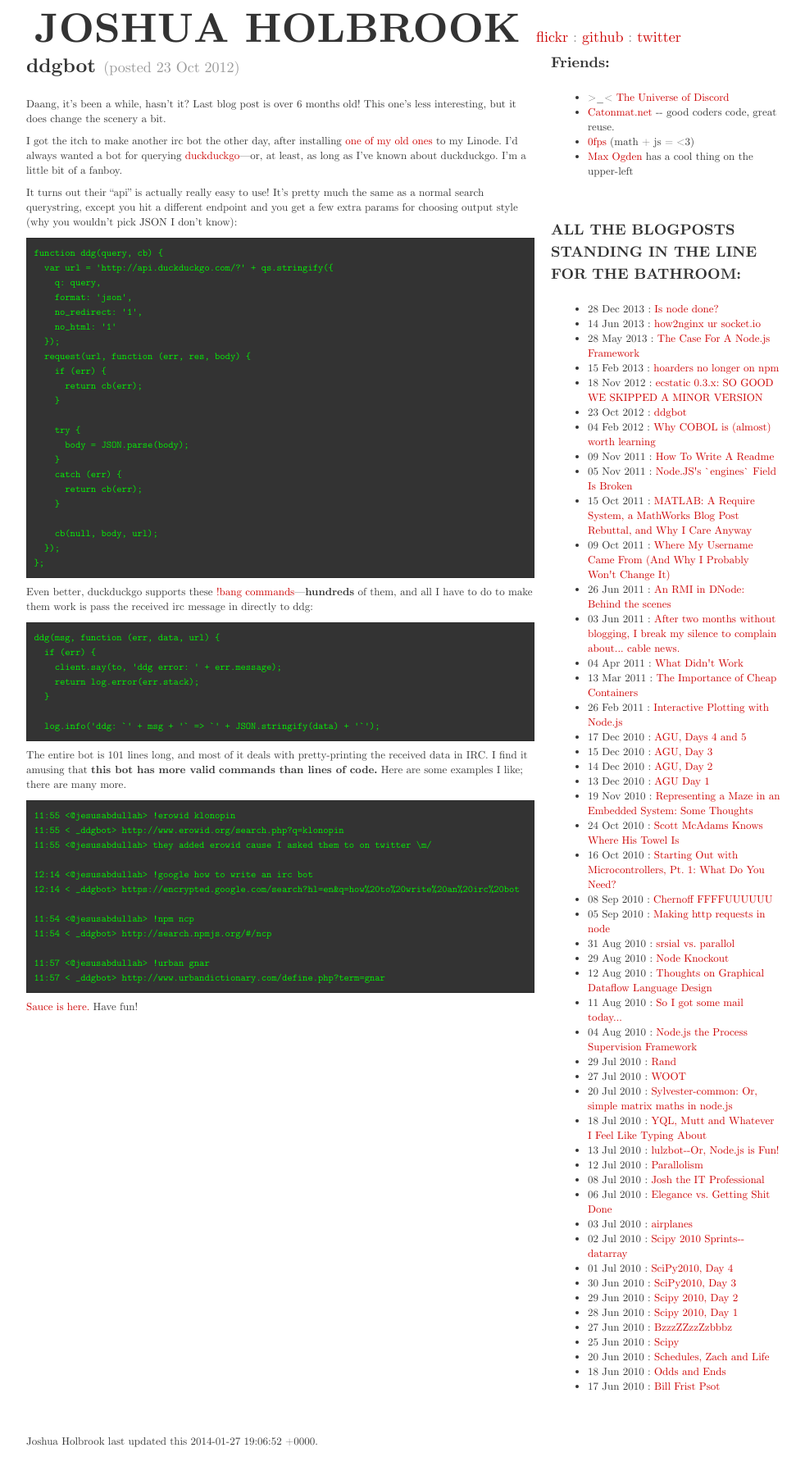
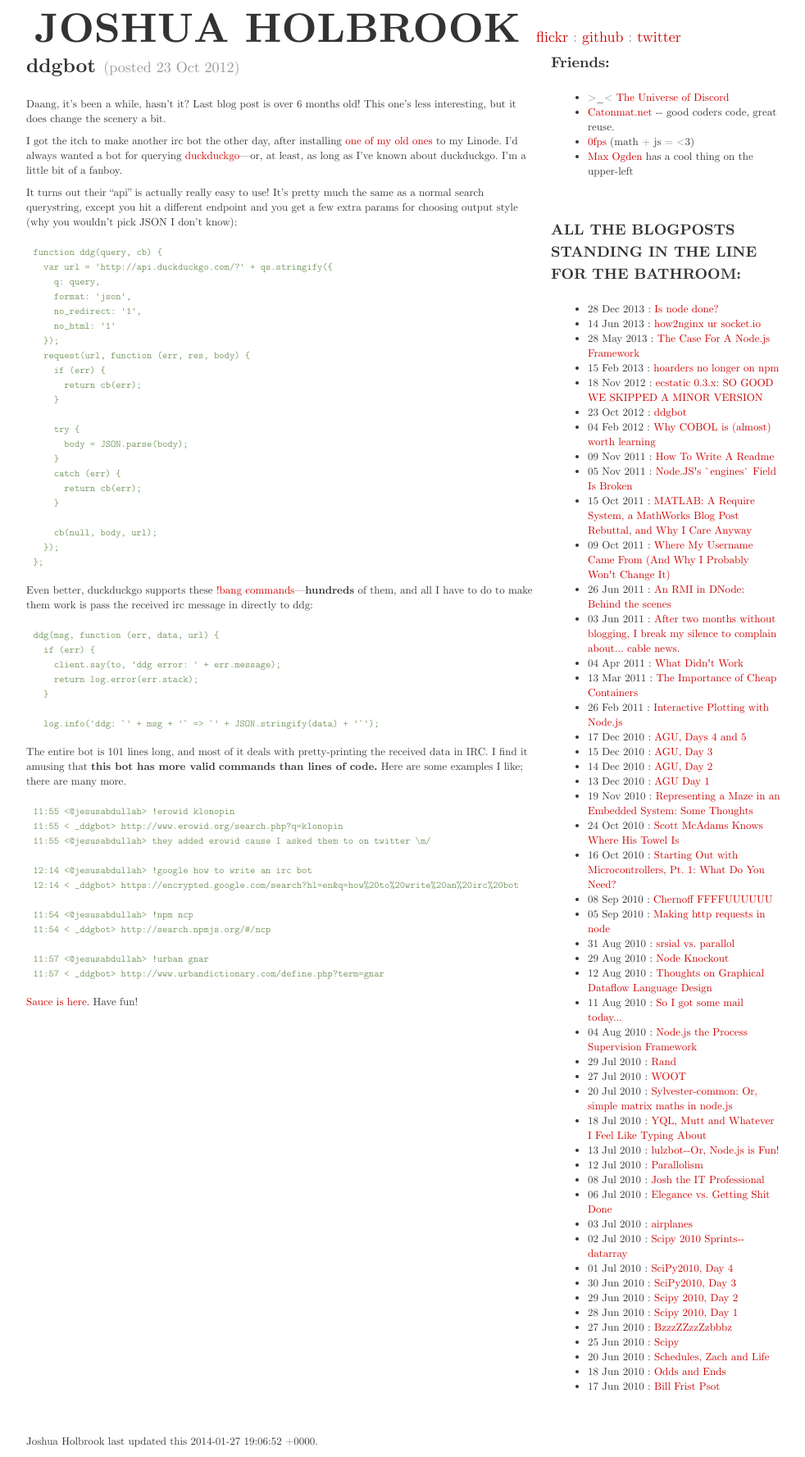
Before and after one commit to jfhbrook/jfhbrook.github.io, a Jekyll site: the page built from _posts/2012-10-23-ddgbot.md, in a window 1280 px wide. Shown: the whole page at 82% size, without its empty margins (138-1120 px from the left). Built offline with Jekyll 4.4.1, drawn with Linux system fonts in a browser that asks for light colours; nearby versions of some CDN libraries.

Commit message:
Make code blocks fit in better

```diff
--- a/css/custom.css
+++ b/css/custom.css
@@ -20,15 +20,10 @@
   color: #a00;
 }
 
-pre {
+code, pre {
   font-family: Computer Modern Typewriter Light;
+  border: 0px;
   border-radius: 0px;
-  background-color: #333;
+  background-color: #fff;
+  color: #6c9055;
 }
-
-code {
-  font-family: Computer Modern Typewriter Light;
-  background-color: #333;
-  border: 0px;
-  color: #0f0;
-}
```
